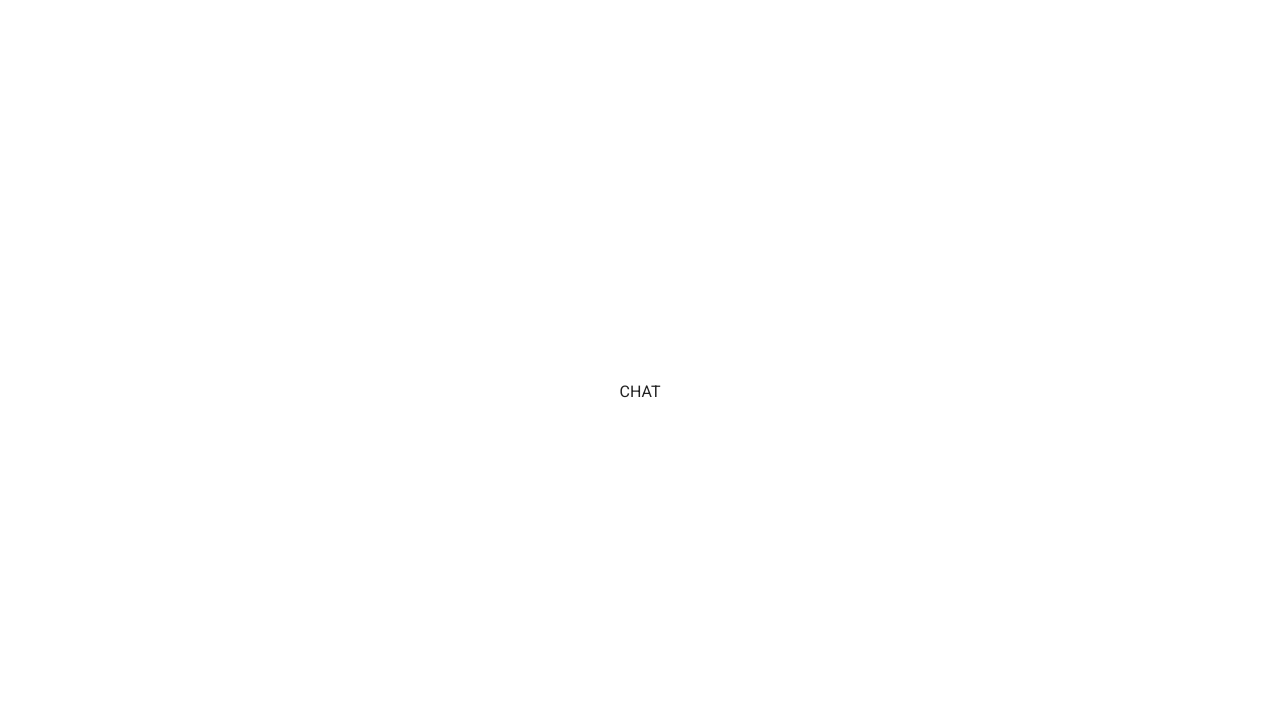
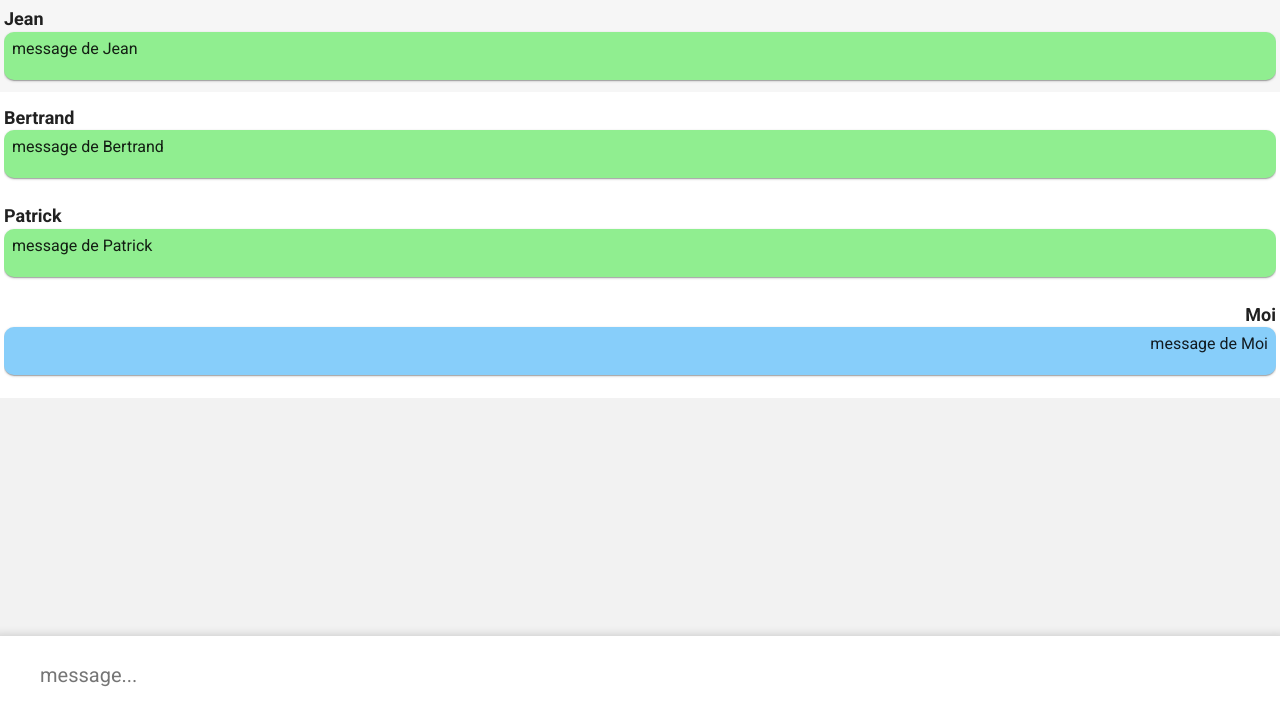
Before and after one commit to yohanleb/Chatify, a Vue app: page /#/chat/1 in a window 1280 px wide. Shown: the top 726 px of the page. Built offline with nearby package versions, Linux system fonts and the light colour scheme.

Commit message:
Adding chat vue

```diff
--- a/package.json
+++ b/package.json
@@ -13,6 +13,7 @@
     "material-design-icons-iconfont": "^5.0.1",
     "vue": "^2.6.10",
     "vue-axios": "^2.1.5",
+    "vue-material-design-icons": "^4.1.0",
     "vue-router": "^3.1.3",
     "vuetify": "^2.1.0"
   },
--- a/src/components/Chat.vue
+++ b/src/components/Chat.vue
@@ -1,29 +1,94 @@
 <template>
-  <v-app id="inspire">
-    <v-content>
-      <v-container
-        class="fill-height"
-        fluid
-      >
-        <v-row
-          align="center"
-          justify="center"
-        >
-
-        <p> CHAT </p>
-
-        </v-row>
-      </v-container>
-    </v-content>
-  </v-app>
+  <div>
+    <v-layout row>
+      <v-flex>
+        <div class="chat-container">
+          <v-list>
+            <v-list-item-group>
+              <v-list-item
+                class="message"
+                v-for="(message, i) in messages"
+                :key="i"
+                :class="{own: message.type == 'own'}"
+              >
+                <v-list-item-content>
+                  <v-list-item-title class="username" v-text="message.username"></v-list-item-title>
+                  <v-list-item class="content" v-text="message.content"></v-list-item>
+                </v-list-item-content>
+              </v-list-item>
+            </v-list-item-group>
+          </v-list>
+        </div>
+        <div class="typer">
+          <input type="text" placeholder="message..." />
+        </div>
+      </v-flex>
+    </v-layout>
+  </div>
 </template>
 
 <script>
 export default {
-  name: 'chat',
-
-  data: () => ({
-    url: 'http://localhost:4000' // 'http://localhost:4000'
-  })
+  data () {
+    return {
+      messages: [
+        { username: 'Jean', content: 'message de Jean', type: 'user' },
+        { username: 'Bertrand', content: 'message de Bertrand', type: 'user' },
+        { username: 'Patrick', content: 'message de Patrick', type: 'user' },
+        { username: 'Moi', content: 'message de Moi', type: 'own' }
+      ]
+    }
+  }
 }
 </script>
+
+<style>
+.typer {
+  box-sizing: border-box;
+  display: flex;
+  align-items: center;
+  bottom: 0;
+  height: 4.9rem;
+  width: 100%;
+  background-color: #fff;
+  box-shadow: 0 -5px 10px -5px rgba(0, 0, 0, 0.2);
+}
+.typer input[type="text"] {
+  position: absolute;
+  left: 1.5rem;
+  padding: 1rem;
+  width: 90%;
+  background-color: transparent;
+  border: none;
+  outline: none;
+  font-size: 1.25rem;
+}
+.chat-container {
+  box-sizing: border-box;
+  height: calc(100vh - 9.5rem);
+  overflow-y: auto;
+  background-color: #f2f2f2;
+}
+.message {
+  margin-bottom: 3px;
+}
+.message.own {
+  text-align: right;
+}
+.message.own .content {
+  background-color: lightskyblue;
+}
+.chat-container .username {
+  font-size: 18px;
+  font-weight: bold;
+}
+.chat-container .content {
+  padding: 8px;
+  background-color: lightgreen;
+  border-radius: 10px;
+  display: inline-block;
+  box-shadow: 0 1px 3px 0 rgba(0, 0, 0, 0.2), 0 1px 1px 0 rgba(0, 0, 0, 0.14),
+    0 2px 1px -1px rgba(0, 0, 0, 0.12);
+  word-wrap: break-word;
+}
+</style>
```
Also changed, not shown: 1 other file (tests, documents, lock files or other folders).
